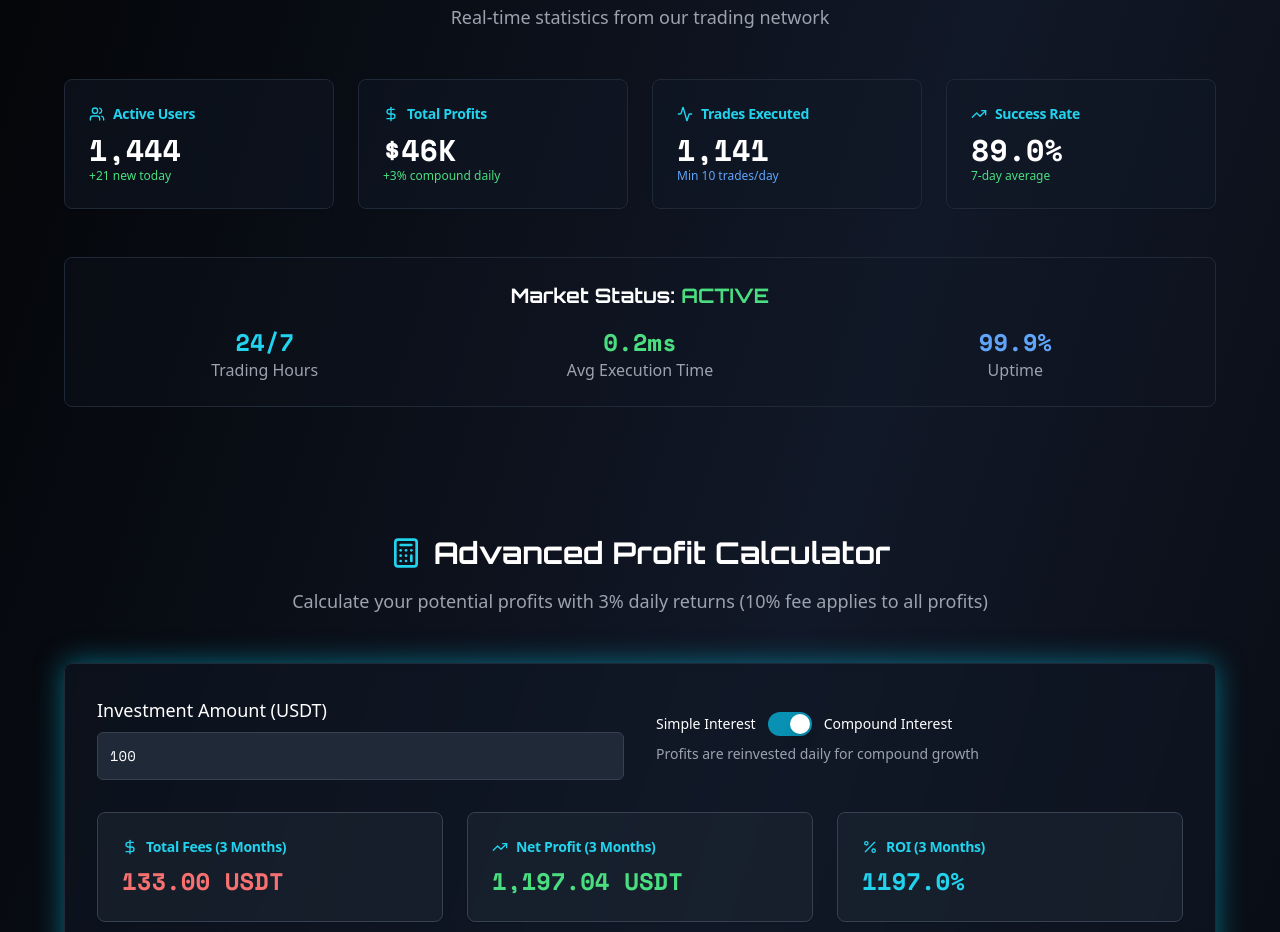
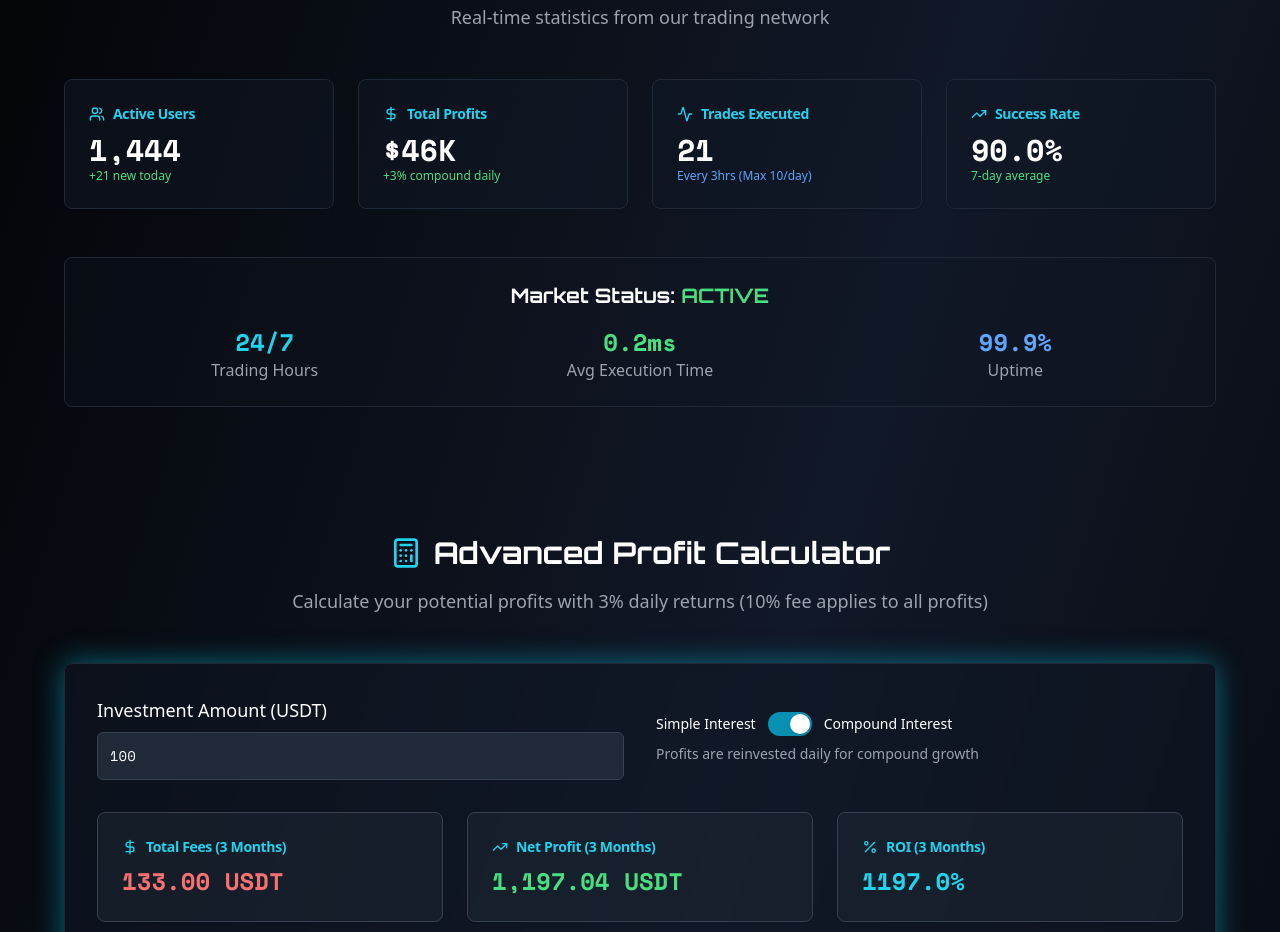
Before and after one commit to Reddyscriptzz/theroguerunner, a React (Vite) app: page / in a window 1280 px wide. Shown: the part 920-1852 px from the top of the page. Built offline with nearby package versions, Linux system fonts and the light colour scheme.

Commit message:
Fix: Real-time trade execution
Adjusted trade execution logic to align with real-time updates, limiting trades to a maximum of 10 per day.

```diff
--- a/src/components/LiveDashboard.tsx
+++ b/src/components/LiveDashboard.tsx
@@ -18,9 +18,9 @@ const LiveDashboard = () => {
   // Calculate realistic trading statistics
   useEffect(() => {
     const calculateStats = () => {
-      // Calculate current active users (grows by 6-30 new users daily)
+      // Calculate current active users (grows by 6-30 new users daily, capped at 30)
       const daysSinceStart = Math.floor(Date.now() / (1000 * 60 * 60 * 24)) % 30; // Cycle every 30 days
-      const newUsersToday = Math.floor(Math.random() * 25) + 6; // 6-30 random users
+      const newUsersToday = Math.min(Math.floor(Math.random() * 25) + 6, 30); // 6-30 random users, capped at 30
       const currentUsers = baseUsers + (daysSinceStart * newUsersToday);
 
       // Calculate total profits based on compound interest per user
@@ -28,10 +28,11 @@ const LiveDashboard = () => {
       const compoundMultiplier = Math.pow(1 + dailyGrowthRate, daysSinceStart);
       const totalProfits = Math.floor(currentUsers * baseProfitPerUser * compoundMultiplier);
 
-      // Calculate trades executed (minimum 10 per day, scales with users)
-      const baseTrades = 400;
-      const additionalTrades = Math.floor(currentUsers * 0.5); // 0.5 trades per user on average
-      const tradesExecuted = baseTrades + additionalTrades + Math.floor(Math.random() * 100);
+      // Calculate trades executed - 1 trade every 3 hours = 8 trades per day max, we'll use 10 max
+      const currentHour = new Date().getHours();
+      const tradesPerDay = Math.min(Math.floor(currentHour / 3) + 1, 10); // Max 10 trades per day
+      const baseTrades = daysSinceStart * 10; // 10 trades per day historical
+      const tradesExecuted = baseTrades + tradesPerDay;
 
       // Success rate (89-94% range)
       const successRate = Math.floor(Math.random() * 6) + 89;
@@ -40,7 +41,8 @@ const LiveDashboard = () => {
         activeUsers: currentUsers,
         totalProfits,
         tradesExecuted,
-        successRate
+        successRate,
+        newUsersToday
       };
     };
 
@@ -51,7 +53,7 @@ const LiveDashboard = () => {
       setStats({
         activeUsers: baseStats.activeUsers + Math.floor(Math.random() * 10) - 5, // Small random fluctuation
         totalProfits: baseStats.totalProfits + Math.floor(Math.random() * 1000) - 500, // Small profit fluctuation
-        tradesExecuted: baseStats.tradesExecuted + Math.floor(Math.random() * 20), // Trades keep growing
+        tradesExecuted: baseStats.tradesExecuted + Math.floor(Math.random() * 2), // Small trades fluctuation
         successRate: baseStats.successRate + (Math.random() * 2 - 1) // Small success rate fluctuation
       });
     }, 3000);
@@ -75,6 +77,9 @@ const LiveDashboard = () => {
     }
     return `$${formatNumber(num)}`;
   };
+
+  // Calculate new users for display (max 30)
+  const newUsersToday = Math.min(Math.floor(Math.random() * 25) + 6, 30);
 
   return (
     <section className="py-16 px-6 relative z-10">
@@ -101,7 +106,7 @@ const LiveDashboard = () => {
               <div className="text-3xl font-bold text-white font-space-mono">
                 {formatNumber(stats.activeUsers)}
               </div>
-              <div className="text-xs text-green-400 font-exo">+{Math.floor(Math.random() * 25) + 6} new today</div>
+              <div className="text-xs text-green-400 font-exo">+{newUsersToday} new today</div>
             </CardContent>
           </Card>
 
@@ -131,7 +136,7 @@ const LiveDashboard = () => {
               <div className="text-3xl font-bold text-white font-space-mono">
                 {formatNumber(stats.tradesExecuted)}
               </div>
-              <div className="text-xs text-blue-400 font-exo">Min 10 trades/day</div>
+              <div className="text-xs text-blue-400 font-exo">Every 3hrs (Max 10/day)</div>
             </CardContent>
           </Card>
 
```
